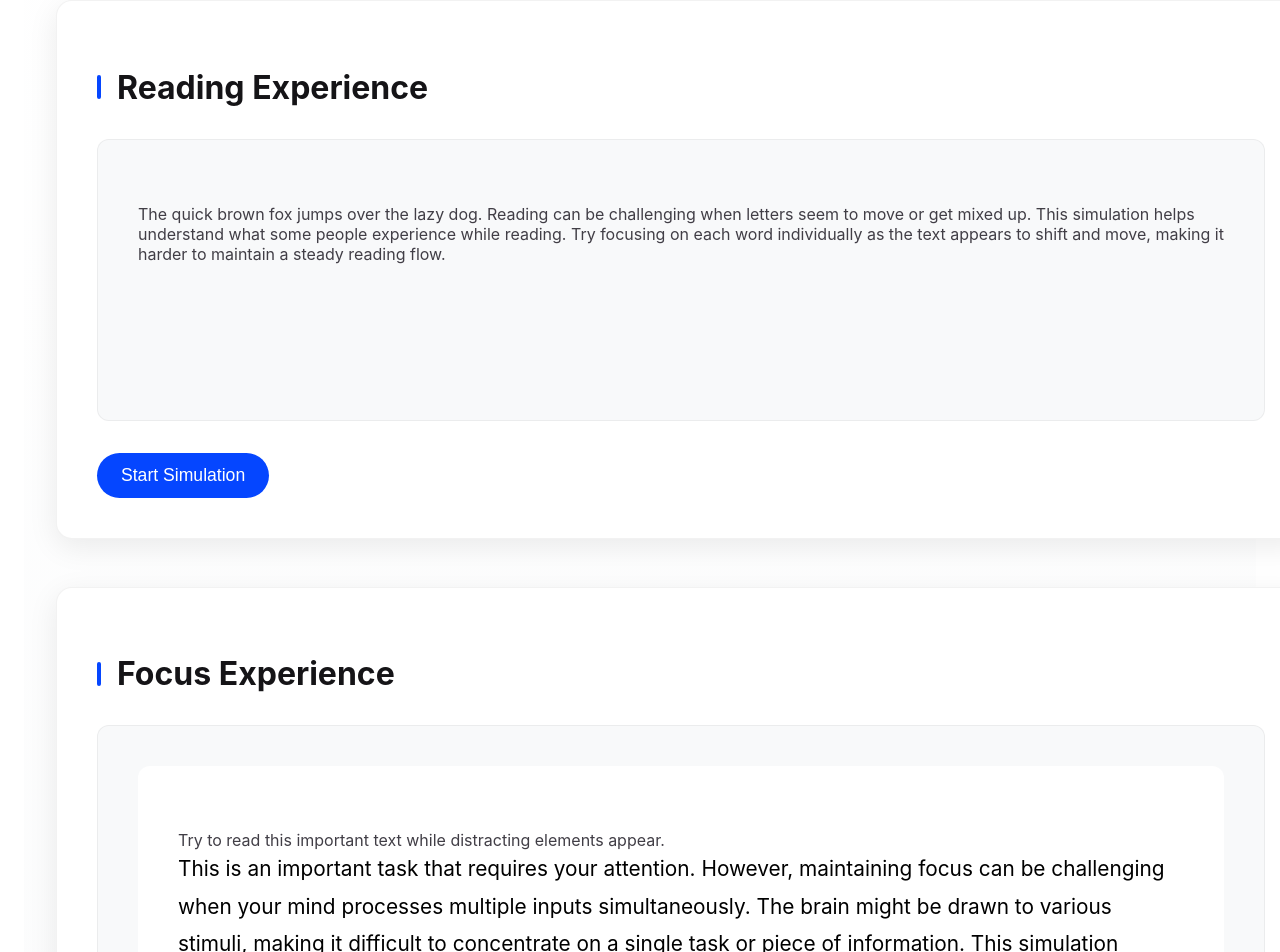
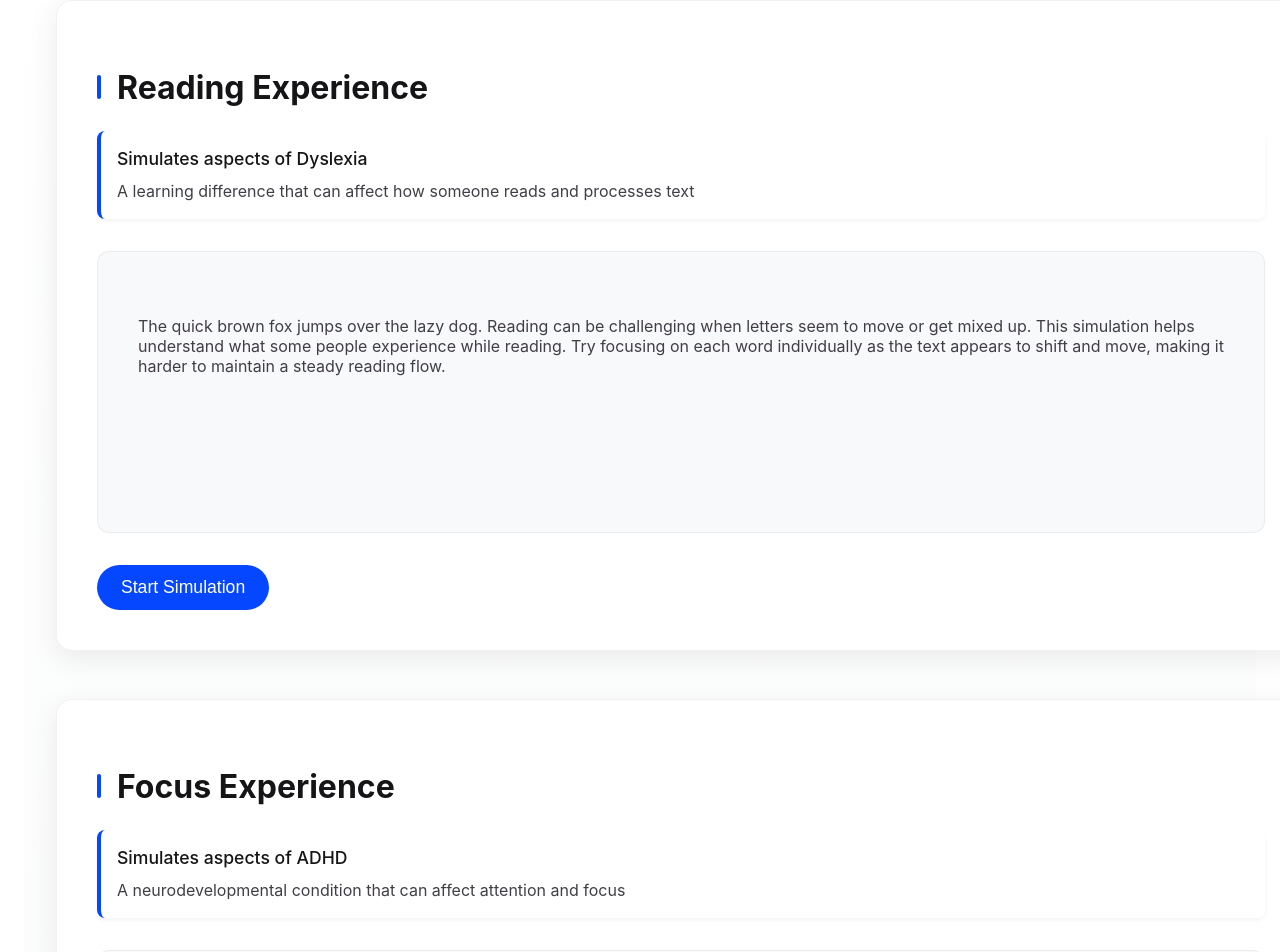
Before and after one commit to mzawam2/neurodiversity-empathy-lab, an Angular app: page / in a window 1280 px wide. Shown: the part 220-1172 px from the top of the page. Built offline with nearby package versions, Linux system fonts and the light colour scheme.

Commit message:
Added Nuerodiversity labels

```diff
--- a/src/app/app.component.css
+++ b/src/app/app.component.css
@@ -329,6 +329,31 @@
   }
 }
 
+.simulation-label {
+  background: rgba(255, 255, 255, 0.95);
+  border-radius: 8px;
+  padding: 1rem;
+  margin: 1rem 0;
+  border-left: 4px solid var(--bright-blue);
+  box-shadow: 0 2px 4px rgba(0, 0, 0, 0.05);
+  display: flex;
+  flex-direction: column;
+  gap: 0.5rem;
+}
+
+.label-text {
+  font-weight: 600;
+  font-size: 1.1rem;
+  color: var(--gray-900);
+  line-height: 1.4;
+}
+
+.label-description {
+  font-size: 1rem;
+  color: var(--gray-700);
+  line-height: 1.5;
+}
+
 @media screen and (max-width: 768px) {
   .visual-simulation {
     font-size: 1.3rem;
@@ -337,6 +362,18 @@
   .dyslexia-simulation {
     font-size: 1.5rem;
     padding: 0.75rem;
+  }
+  .simulation-label {
+    padding: 0.75rem;
+    margin: 0.75rem 0;
+  }
+
+  .label-text {
+    font-size: 1rem;
+  }
+
+  .label-description {
+    font-size: 0.9rem;
   }
 }
 
--- a/src/app/app.component.html
+++ b/src/app/app.component.html
@@ -3,7 +3,6 @@
 <!-- * * * * * * * * * * is only a placeholder * * * * * * * * * * -->
 <!-- * * * * * * * * * * and can be replaced.  * * * * * * * * * * -->
 <!-- * * * * * * * * * * * * * * * * * * * * * * * * * * * * * * * -->
-<!-- * * * * * * * * * Delete the template below * * * * * * * * -->
 <!-- * * * * * * * to get started with your project! * * * * * * * -->
 <!-- * * * * * * * * * * * * * * * * * * * * * * * * * * * * * * * -->
 
@@ -358,6 +357,21 @@
     0% { transform: translateX(-100%); }
     100% { transform: translateX(100%); }
   }
+
+  .simulation-label {
+    margin-bottom: 1rem;
+  }
+
+  .label-text {
+    font-weight: 500;
+    font-size: 1.1rem;
+    color: var(--gray-900);
+  }
+
+  .label-description {
+    font-size: 1rem;
+    color: var(--gray-700);
+  }
 </style>
 
 <main class="main">
@@ -367,6 +381,10 @@
     <div class="experience-container">
       <div class="experience-card" [class.active]="activeExperience === 'reading'">
         <h2>Reading Experience</h2>
+        <div class="simulation-label">
+          <span class="label-text">Simulates aspects of Dyslexia</span>
+          <span class="label-description">A learning difference that can affect how someone reads and processes text</span>
+        </div>
         <div class="simulation-area" [ngClass]="simulationClasses">
           <p [class.dyslexia-simulation]="isSimulationActive('reading')" [attr.data-text]="'The quick brown fox jumps over the lazy dog. Reading can be challenging when letters seem to move or get mixed up. This simulation helps understand what some people experience while reading. Try focusing on each word individually as the text appears to shift and move, making it harder to maintain a steady reading flow.'">
             The quick brown fox jumps over the lazy dog. Reading can be challenging
@@ -382,6 +400,10 @@
 
       <div class="experience-card" [class.active]="activeExperience === 'focus'">
         <h2>Focus Experience</h2>
+        <div class="simulation-label">
+          <span class="label-text">Simulates aspects of ADHD</span>
+          <span class="label-description">A neurodevelopmental condition that can affect attention and focus</span>
+        </div>
         <div class="simulation-area">
           <div class="focus-task" [class.adhd-simulation]="isSimulationActive('focus')">
             <p>Try to read this important text while distracting elements appear.</p>
@@ -402,6 +424,10 @@
 
       <div class="experience-card" [class.active]="activeExperience === 'visual'">
         <h2>Visual Experience</h2>
+        <div class="simulation-label">
+          <span class="label-text">Simulates aspects of Visual Processing Differences</span>
+          <span class="label-description">Variations in how visual information is processed and perceived</span>
+        </div>
         <div class="simulation-area">
           <div class="visual-simulation" [class.active]="isSimulationActive('visual')" aria-label="Visual processing simulation text" role="region">
             <span class="visually-hidden">Visual processing differences can affect how we see and interpret information on a page. Some may experience overlapping text, varying contrast sensitivity, or visual stress from certain patterns and colors. This simulation helps demonstrate these experiences to build understanding and empathy.</span>
```
